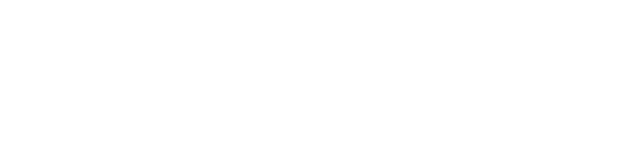
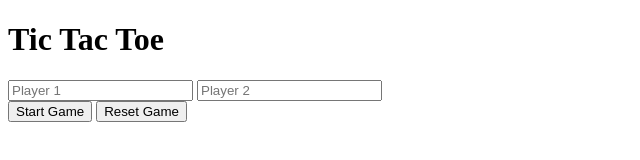
Before and after one commit to Eshan-Sharma/tic-tac-toe, a plain HTML site: page index.html in a window 1280 px wide. Shown: the whole page, without its empty margins (0-640 px from the left). Drawn offline with Linux system fonts and the light colour scheme.

Commit message:
added the player details and starting reset button

```diff
--- a/index.html
+++ b/index.html
@@ -3,9 +3,20 @@
 <head>
     <meta charset="UTF-8">
     <meta name="viewport" content="width=device-width, initial-scale=1.0">
+    <link rel="stylesheet" href="stylesheet.css">
     <title>Document</title>
 </head>
 <body>
-
+    <h1>Tic Tac Toe</h1>
+    <div id="controls">
+        <input type="text" id="player1" placeholder="Player 1">
+        <input type="text" id="player2" placeholder="Player 2">
+        <br>
+        <button id="start-btn">Start Game</button>
+        <button id="reset-btn">Reset Game</button>
+    </div>
+    <div id="gameboard"></div>
+    <div id="result-display"></div>
+    <script src="style.js"></script>
 </body>
 </html>
```
